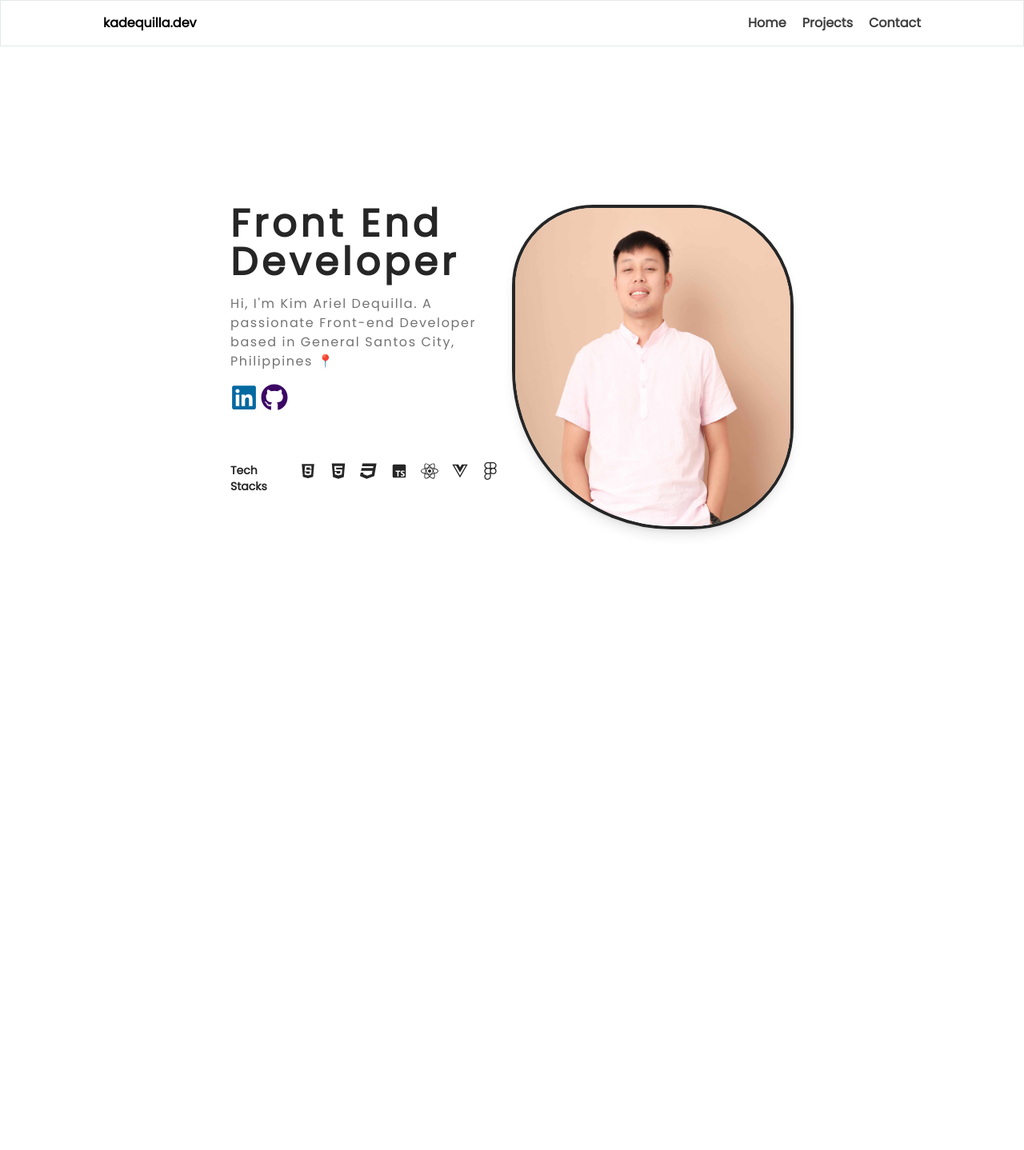
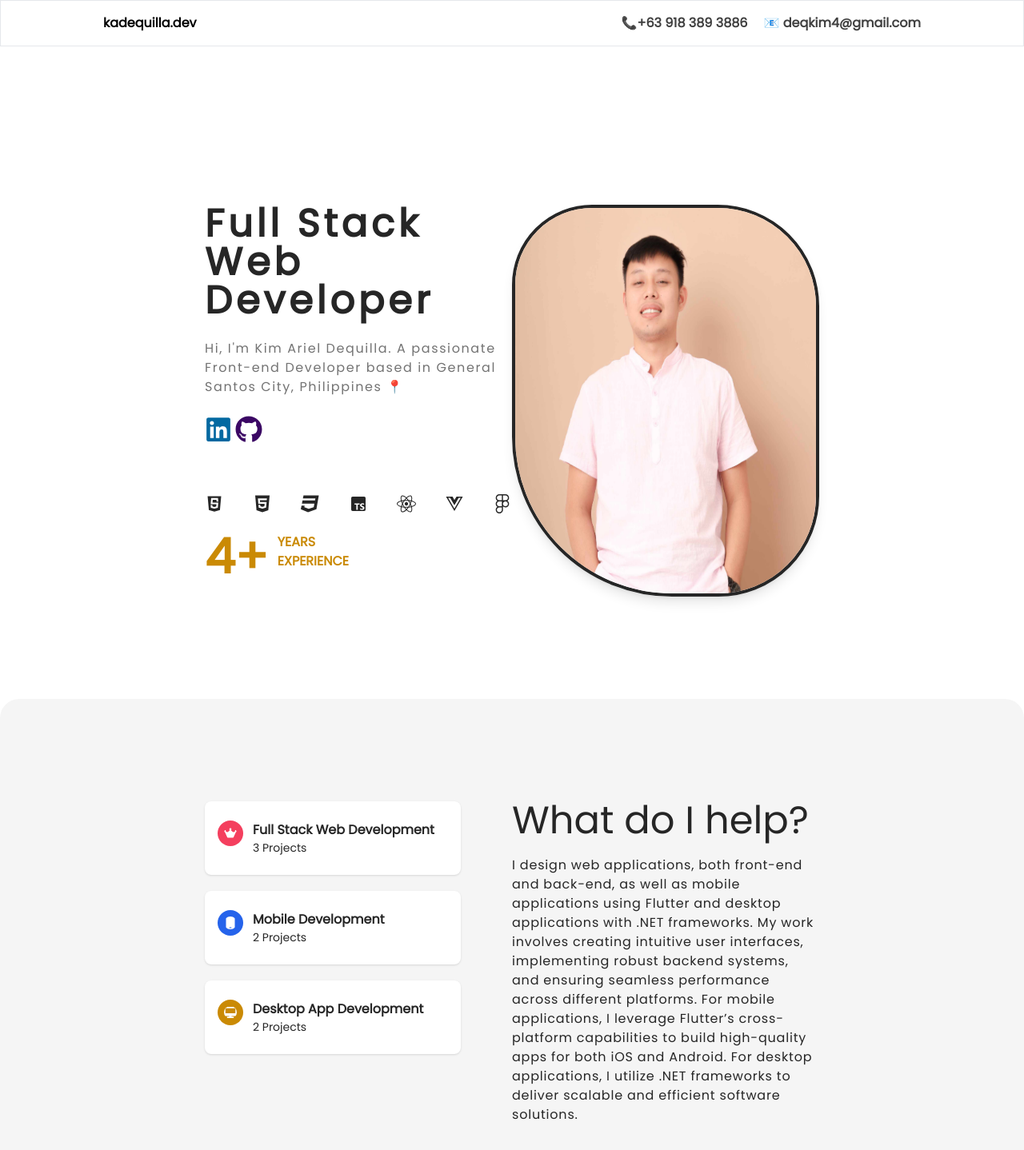
Before and after one commit to dequilla3/kadequilla, a Next.js app: page / in a window 1280 px wide. Shown: the top 1438 px of the page at 80% size. Before the commit the page ends 1046 px from the top, so only its background shows below. Built offline with nearby package versions, Linux system fonts and the light colour scheme.

Commit message:
feat: done aboutme section

```diff
--- a/app/components/layouts/Navbar.tsx
+++ b/app/components/layouts/Navbar.tsx
@@ -10,13 +10,10 @@ export default function Navbar() {
         </a>
         <ul className="sm:hidden md:flex justify-end w-full font-semibold text-neutral-700">
           <li>
-            <div className="ml-5 cursor-pointer">Home</div>
+            <div className="ml-5 cursor-pointer">📞+63 918 389 3886</div>
           </li>
           <li>
-            <div className="ml-5 cursor-pointer">Projects</div>
-          </li>
-          <li>
-            <div className="ml-5 cursor-pointer">Contact</div>
+            <div className="ml-5 cursor-pointer">📧 deqkim4@gmail.com</div>
           </li>
         </ul>
       </nav>
--- /dev/null
+++ b/app/components/sections/AboutMe.tsx
@@ -0,0 +1,58 @@
+import { FaDesktop, FaMobile, FaWebAwesome } from "react-icons/fa6";
+
+export default function AboutMe() {
+  return (
+    <div className="sm:py-16 md:py-32 md:px-64 bg-neutral-100 rounded-t-3xl">
+      <div className="md:flex">
+        <div className="md:w-1/2 sm:px-8 sm:pb-8 md:pb-0 md:px-0">
+          <div className="shadow flex md:w-80 py-6 px-4 bg-white rounded-lg mb-5">
+            <FaWebAwesome
+              size={32}
+              className="rounded-full bg-rose-500 p-2 text-white mr-3"
+            />
+            <div className="">
+              <div className="font-bold">Full Stack Web Development</div>
+              <div className="text-sm">3 Projects</div>
+            </div>
+          </div>
+
+          <div className="shadow flex md:w-80 py-6 px-4 bg-white rounded-lg mb-5">
+            <FaMobile
+              size={32}
+              className="rounded-full bg-blue-600 p-2 text-white mr-3"
+            />
+            <div className="">
+              <div className="font-bold">Mobile Development</div>
+              <div className="text-sm">2 Projects</div>
+            </div>
+          </div>
+
+          <div className="shadow flex md:w-80 py-6 px-4 bg-white rounded-lg mb-5">
+            <FaDesktop
+              size={32}
+              className="rounded-full bg-yellow-600 p-2 text-white mr-3"
+            />
+            <div className="">
+              <div className="font-bold">Desktop App Development</div>
+              <div className="text-sm">2 Projects</div>
+            </div>
+          </div>
+        </div>
+        <div className="sm:w-full sm:text-center sm:px-8 md:px-0 md:text-left md:w-1/2">
+          <div className="text-5xl mb-5">What do I help?</div>
+          <div className="tracking-wider">
+            I design web applications, both front-end and back-end, as well as
+            mobile applications using Flutter and desktop applications with .NET
+            frameworks. My work involves creating intuitive user interfaces,
+            implementing robust backend systems, and ensuring seamless
+            performance across different platforms. For mobile applications, I
+            leverage Flutter’s cross-platform capabilities to build high-quality
+            apps for both iOS and Android. For desktop applications, I utilize
+            .NET frameworks to deliver scalable and efficient software
+            solutions.
+          </div>
+        </div>
+      </div>
+    </div>
+  );
+}
--- a/app/components/sections/HeroSection.tsx
+++ b/app/components/sections/HeroSection.tsx
@@ -14,18 +14,18 @@ import {
 } from "react-icons/fa";
 
 export default function HeroSection() {
-  const techIconSize = 22;
+  const techIconSize = 24;
   return (
-    <div className="sm:text-center sm:py-32 md:text-left md:py-64 md:flex xl:pb-96">
+    <div className="sm:text-center sm:px-8 sm:py-32 md:px-64 md:text-left md:flex xl:pt-64">
       <div className="md:w-1/2">
-        <div className="font-bold tracking-widest mb-4 sm:text-3xl lg:text-4xl xl:text-5xl">
-          Front End Developer
+        <div className="font-bold tracking-widest mb-6 sm:text-3xl lg:text-4xl xl:text-5xl">
+          Full Stack Web Developer
         </div>
-        <div className=" text-neutral-500 tracking-widest mb-4">
+        <div className=" text-neutral-500 tracking-widest mb-6">
           Hi, I&apos;m Kim Ariel Dequilla. A passionate Front-end Developer
           based in General Santos City, Philippines 📍
         </div>
-        <div className="flex mt-3 sm:justify-center md:justify-start">
+        <div className="flex sm:justify-center md:justify-start mb-16">
           <a
             className="mr-1"
             href="https://www.linkedin.com/in/kadequilla"
@@ -38,11 +38,11 @@ export default function HeroSection() {
           </a>
         </div>
 
-        <div className="md:flex mt-16 w-full mb-8">
-          <div className="font-bold md:w-1/4 text-sm sm:w-full sm:mb-3">
+        <div className="md:flex w-full mb-6">
+          <div className="font-bold md:hidden text-sm sm:w-full sm:mb-3">
             Tech Stacks
           </div>
-          <div className="flex justify-evenly w-full">
+          <div className="flex md:justify-between sm:justify-evenly w-full">
             <a href="">
               <DiJavascript size={techIconSize} />
             </a>
@@ -66,6 +66,14 @@ export default function HeroSection() {
             </a>
           </div>
         </div>
+
+        <div className="flex sm:justify-center md:justify-normal mb-5 text-yellow-600">
+          <div className="text-6xl font-bold mr-3">4+</div>
+          <div className="font-bold text-left">
+            YEARS <br />
+            EXPERIENCE
+          </div>
+        </div>
       </div>
 
       <div className="flex justify-center md:w-1/2">
--- a/app/globals.css
+++ b/app/globals.css
@@ -4,7 +4,7 @@
 
 /* width */
 ::-webkit-scrollbar {
-  width: 8px;
+  width: 5px;
 }
 
 /* Track */
@@ -63,3 +63,7 @@
     -moz-border-radius: 200px 200px 200px 140px;
   }
 }
+
+.my-bg {
+  background: #e6c1a7;
+}
--- a/app/page.tsx
+++ b/app/page.tsx
@@ -1,9 +1,11 @@
+import AboutMe from "./components/sections/AboutMe";
 import HeroSection from "./components/sections/HeroSection";
 
 export default function Hero() {
   return (
-    <main className="text-neutral-800 sm:px-8 md:px-72">
+    <main className="text-neutral-800">
       <HeroSection />
+      <AboutMe />
     </main>
   );
 }
```
Also changed, not shown: public/grad.png (added).
